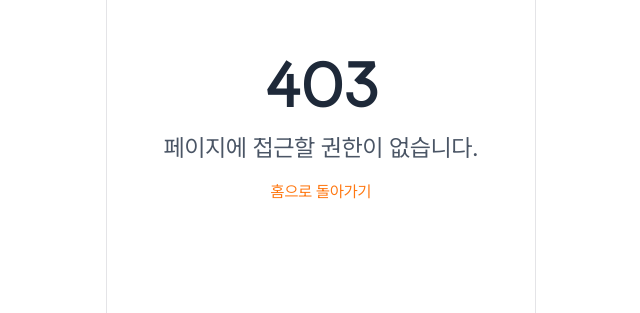
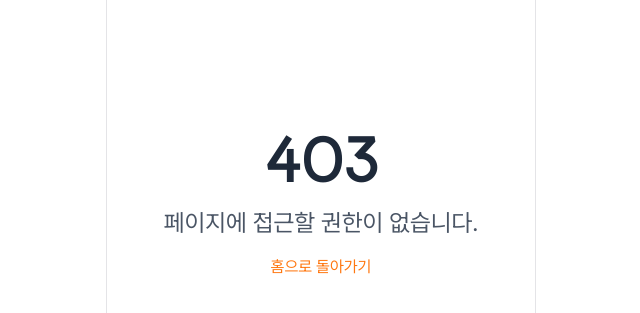
Before and after one commit to DIDIM-ai/frontend, a Next.js app: page /forbidden in a window 1280 px wide. Shown: the part 211-524 px from the top of the page, without its empty margins (319-959 px from the left). Built offline with nearby package versions, Linux system fonts and the light colour scheme.

Commit message:
style: 예외 컴포넌트 높이 수정

```diff
--- a/app/forbidden/page.tsx
+++ b/app/forbidden/page.tsx
@@ -2,7 +2,7 @@
 
 export default function ForbiddenPage() {
   return (
-    <div className="flex flex-col items-center justify-center min-h-[calc(100vh-151px)] text-center">
+    <div className="flex flex-col items-center justify-center min-h-screen text-center">
       <div className="mb-4">
         <h3 className="text-6xl font-bold text-gray-800">403</h3>
         <p className="text-2xl text-gray-600 mt-4">페이지에 접근할 권한이 없습니다.</p>
--- a/app/not-found.tsx
+++ b/app/not-found.tsx
@@ -2,7 +2,7 @@
 
 export default function NotFound() {
   return (
-    <div className="flex flex-col items-center justify-center min-h-[calc(100vh-151px)] text-center">
+    <div className="flex flex-col items-center justify-center min-h-screen text-center">
       <div className="mb-4">
         <h3 className="text-6xl font-bold text-gray-800">404</h3>
         <p className="text-2xl text-gray-600 mt-4">페이지를 찾을 수 없습니다.</p>
--- a/app/result/error.tsx
+++ b/app/result/error.tsx
@@ -4,7 +4,7 @@
 
 export default function ErrorPage() {
   return (
-    <div className="flex flex-col items-center justify-center min-h-[calc(100vh-151px)] text-center">
+    <div className="flex flex-col items-center justify-center min-h-screen text-center">
       <div className="mb-4">
         <h3 className="text-6xl font-bold text-gray-800">Error</h3>
         <p className="text-2xl text-gray-600 mt-4">예상치 못한 오류가 발생했습니다.</p>
```
